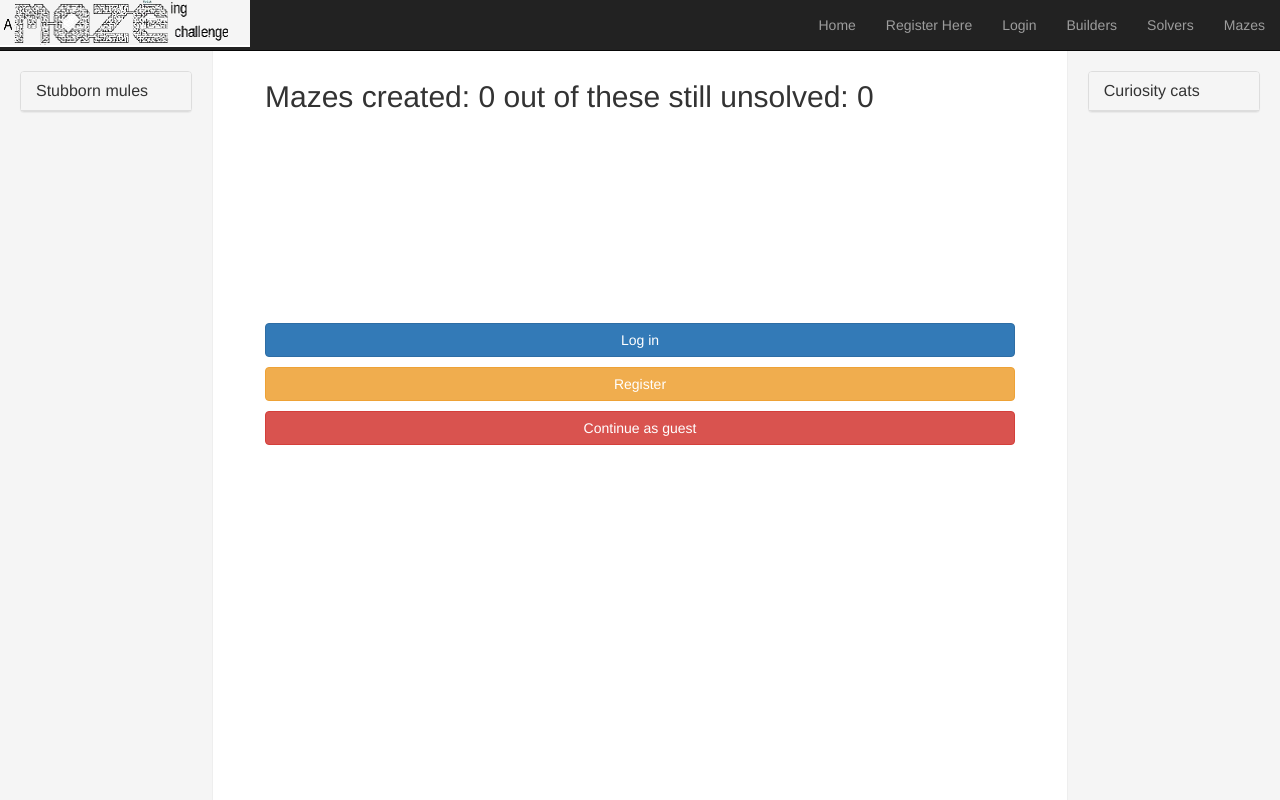
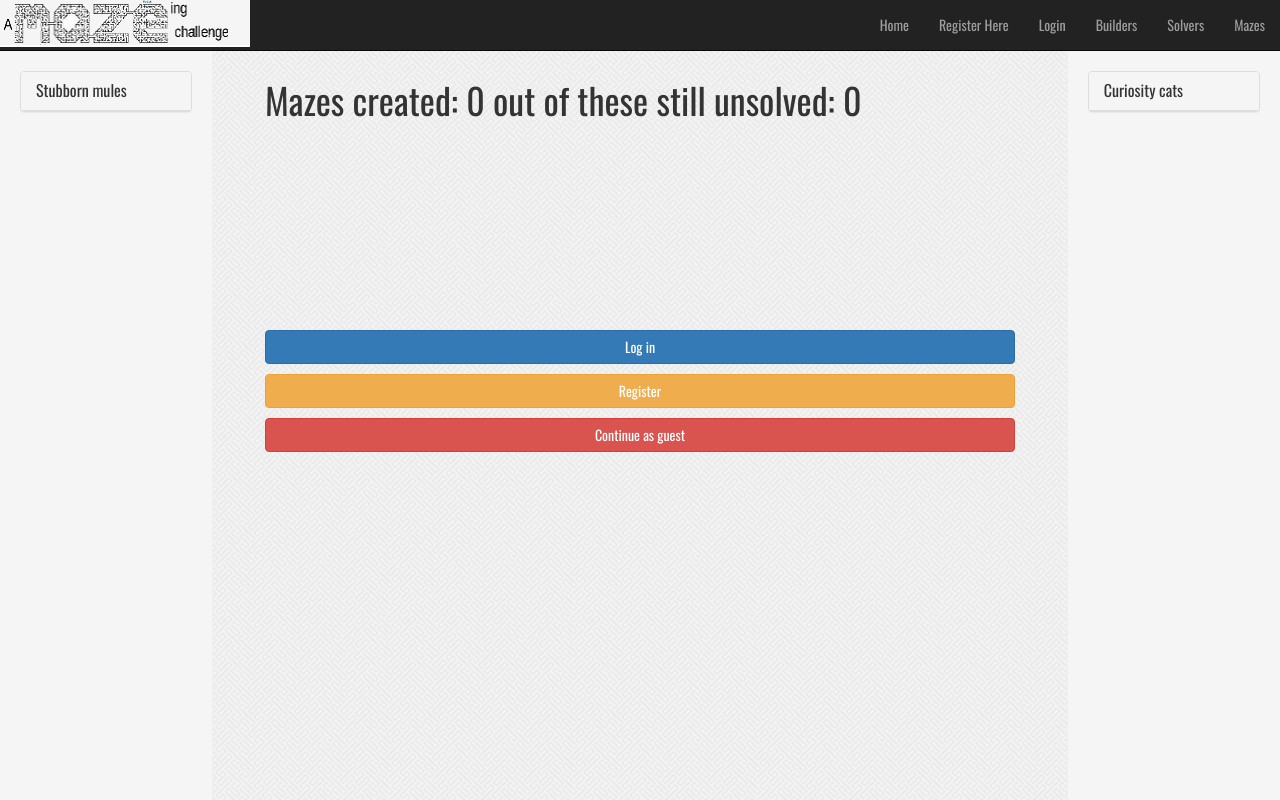
Before and after one commit to 2065983Y/amazing_app, a Django app: page / in a window 1280 px wide. Run offline with Django 3.2, Linux system fonts and the light colour scheme; data that the repository does not hold is empty; some libraries are stand-ins or nearby versions.

Commit message:
Changed fonts, background pattern

```diff
--- a/static/css/custom.css
+++ b/static/css/custom.css
@@ -1,6 +1,7 @@
 body {
     padding-bottom: 40px;
     padding-top: 60px;
+	background: url('pw_maze_white.png') repeat 0 0;
 }
 
 /*body:after {*/
@@ -71,3 +72,13 @@ body {
    margin:0; /* If you want no margin */
    padding:0; /*if your want to padding */
 }
+
+h1, h2, h3, h4, h5{
+     font-family: 'Oswald', sans-serif;
+}
+p, div {
+    font-family: 'Oswald', sans-serif;
+}
+h6{
+	font-family: 'Oswald', sans-serif;
+	text-align: right;}
--- a/templates/amazingApp/index.html
+++ b/templates/amazingApp/index.html
@@ -26,9 +26,9 @@
 
 {% block main_block %}
         {% if user.is_authenticated %}
-            <p>Hello, {{ user.username }}</p>
+            <h6>Hello, {{ user.username }}<h6>
         {% endif %}
-            <h2> Mazes created: {{ mazes_num }} out of these still unsolved: {{ unsolved_mazes }}</h2>
+            <h1> Mazes created: {{ mazes_num }} out of these still unsolved: {{ unsolved_mazes }}</h1>
 		<div class="button_block">
 
             {% if user.is_authenticated %}
--- a/templates/base.html
+++ b/templates/base.html
@@ -12,6 +12,7 @@
     <title>Amazing challenge {% block title %}{% endblock %}</title>
 
     <link href="http://getbootstrap.com/dist/css/bootstrap.min.css" rel="stylesheet">
+	<link href='http://fonts.googleapis.com/css?family=Oswald' rel='stylesheet' type='text/css'>
 	<link href="{% static 'css/custom.css' %}" rel="stylesheet"/>
       {% block css_libs %} {% endblock %}
 
```
Also changed, not shown: static/css/pw_maze_white.png (added).
